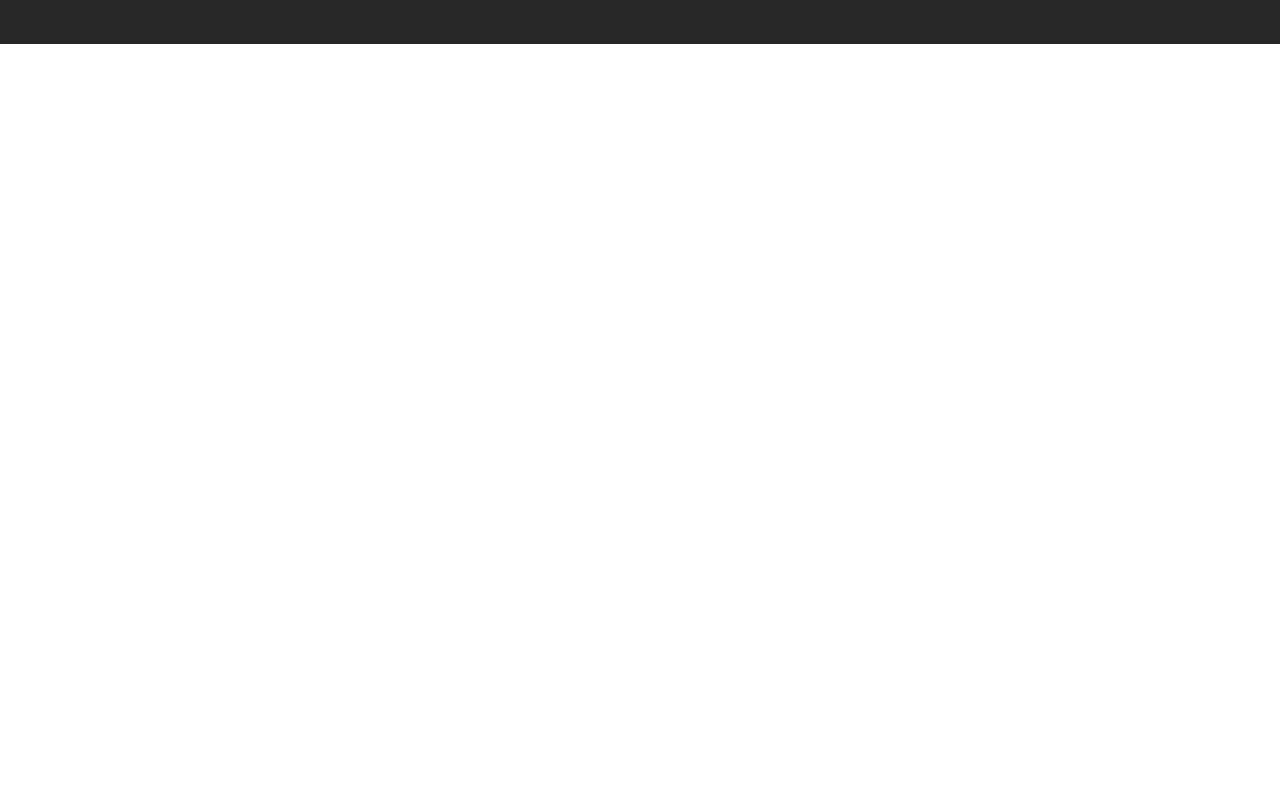
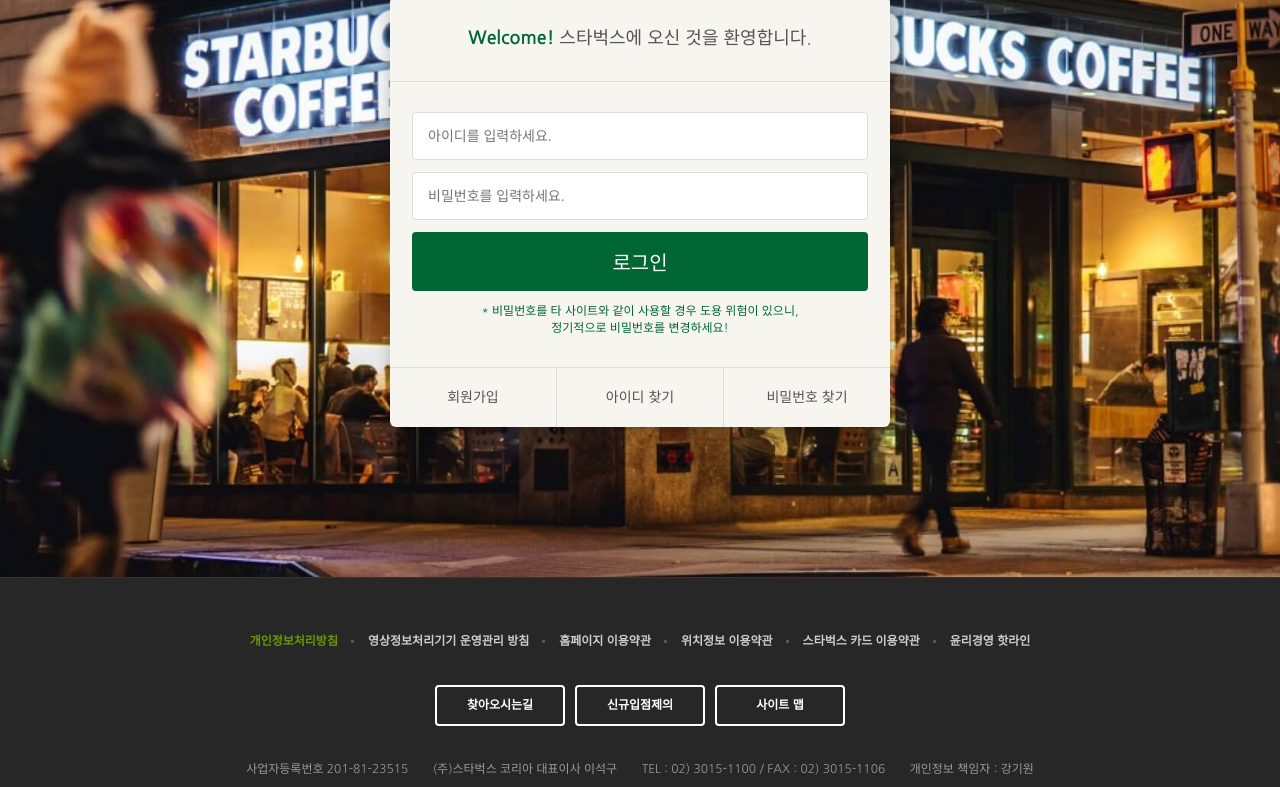
Before and after one commit to ChoiSeojun/starbucks2023, a plain HTML site: page signin/index.html in a window 1280 px wide. Shown: the part 290-1077 px from the top of the page. Before the commit the page ends 800 px from the top, so only its background shows below. Drawn offline with nearby package versions, Linux system fonts and the light colour scheme.

Commit message:
로그인 페이지 완성

```diff
--- /dev/null
+++ b/css/signin.css
@@ -0,0 +1,91 @@
+.signin {
+  margin-top: 120px;
+  padding: 100px 0 150px;
+  background-image: url("../images/signin_bg.jpg");
+  background-repeat: no-repeat;
+  background-position: center;
+  background-attachment: fixed;
+  background-size: cover;
+}
+
+.signin h1 {
+  color: #fff;
+  font-size: 30px;
+  font-weight: 700;
+  text-align: center;
+  margin-bottom: 24px;
+}
+
+.signin__card {
+  width: 500px;
+  margin: 0 auto;
+  border-radius: 6px;
+  background-color: #f6f5f0;
+  box-shadow: 2px 2px 20px rgba(0, 0, 0, .3);
+  color: #555;
+}
+
+.signin__card h2 {
+  padding: 30px;
+  font-size: 18px;
+  text-align: center;
+  border-bottom: 1px solid #ddd;
+}
+
+.signin__card h2 strong {
+  font-weight: 700;
+  color: #006633;
+}
+
+.signin__card form {
+  padding: 30px 22px;
+}
+
+.signin__card form input {
+  width: 100%;
+  margin-bottom: 12px;
+  padding: 15px;
+  border: 1px solid #ddd;
+  border-radius: 4px;
+  outline: none;
+  box-sizing: border-box;
+  font-size: 14px;
+}
+
+.signin__card form [type="submit"] {
+  /* 속성 선택자 */
+  background-color: #006633;
+  border: none;
+  color: #fff;
+  font-size: 20px;
+  cursor: pointer;
+}
+
+.signin__card form p {
+  font-size: 12px;
+  color: #006633;
+  text-align: center;
+}
+
+.signin__card .actions {
+  display: flex;
+  border-top: 1px solid #ddd;
+}
+
+.signin__card .actions a {
+  flex-grow: 1;
+  flex-basis: 0;
+  text-align: center;
+  padding: 20px;
+  color: #555;
+  font-size: 14px;
+  border-right: 1px solid #ddd;
+}
+
+.signin__card .actions a:last-child {
+  border-right: none;
+}
+
+.signin__card .actions a:hover {
+  text-decoration: underline;
+}
--- a/signin/index.html
+++ b/signin/index.html
@@ -32,6 +32,7 @@
     <link rel="stylesheet" href="https://fonts.googleapis.com/icon?family=Material+Icons" />
     <!-- css linking -->
     <link rel="stylesheet" href="../css/common.css" />
+    <link rel="stylesheet" href="../css/signin.css" />
 
     <!-- JS linking -->
     <script defer src="../js/common.js"></script>
@@ -373,7 +374,27 @@
     </header>
 
     <section class="signin">
-
+      <h1>로그인</h1>
+      <div class="signin__card">
+        <h2>
+          <strong>Welcome!</strong> 스타벅스에 오신 것을 환영합니다.
+        </h2>
+        <form>
+          <input type="text" placeholder="아이디를 입력하세요." />
+          <input type="text" placeholder="비밀번호를 입력하세요." />
+          <input type="submit" value="로그인" />
+          <!--input tag 말고 button을 쓰면 더 좋지 않을까??-->
+          <p>
+            * 비밀번호를 타 사이트와 같이 사용할 경우 도용 위험이 있으니, <br />
+            정기적으로 비밀번호를 변경하세요!
+          </p>
+        </form>
+        <div class="actions">
+          <a href="javascript:void(0)">회원가입</a>
+          <a href="javascript:void(0)">아이디 찾기</a>
+          <a href="javascript:void(0)">비밀번호 찾기</a>
+        </div>
+      </div>
     </section>
     <!-- 230129 FOOTER -->
     <footer>
```
